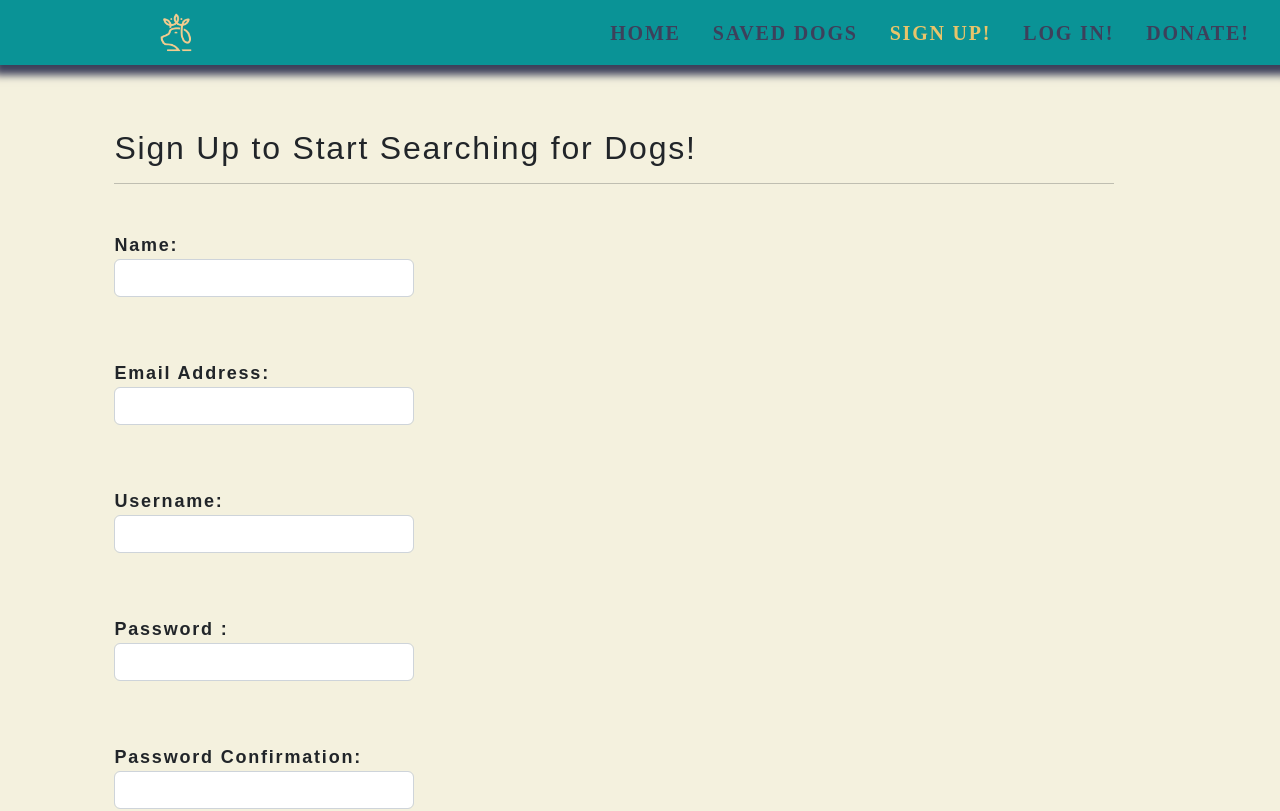
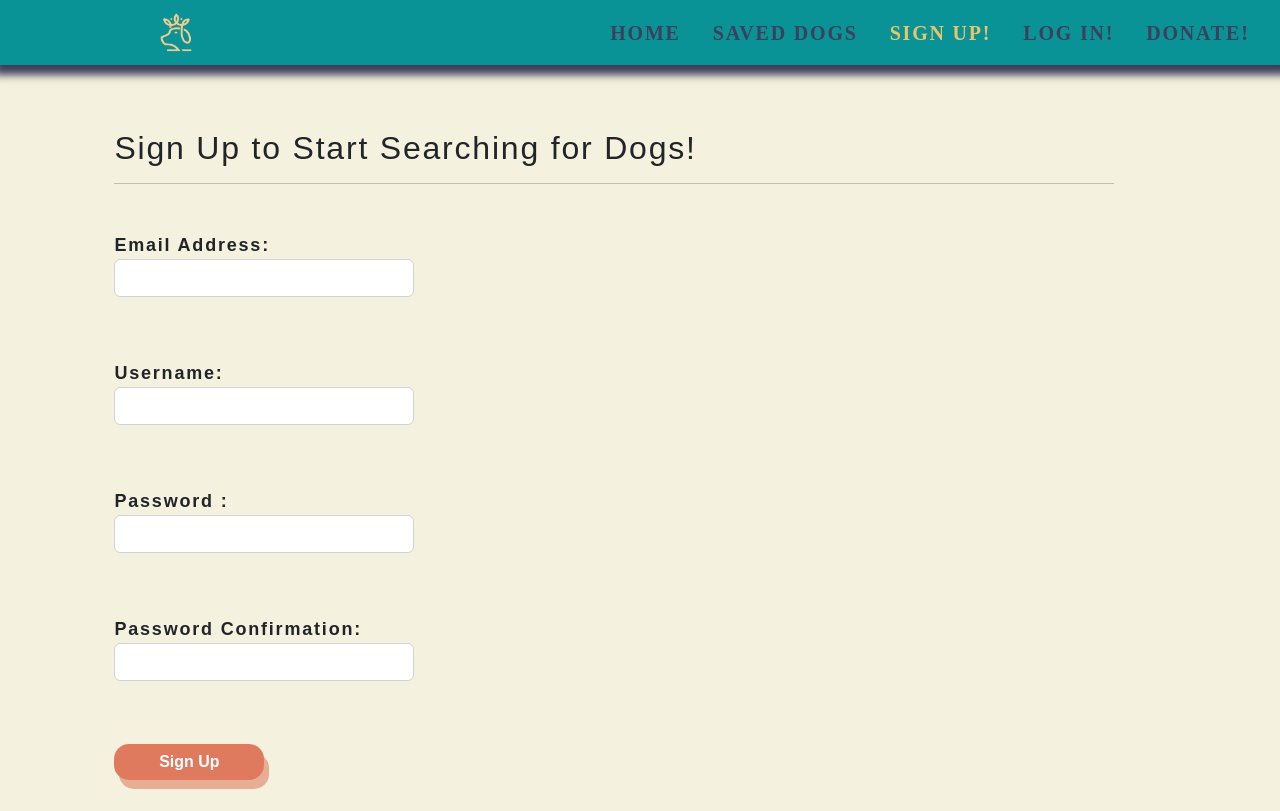
Before and after one commit to MaddieGillis/wags-to-riches, a React (Create React App) app in the folder client/: page /signup in a window 1280 px wide. Shown: the top 811 px of the page. Built offline with nearby package versions, Linux system fonts and the light colour scheme; a web font is replaced by a local one.

Commit message:
fixed form state issue in signup.js

```diff
--- a/client/src/Pages/Signup.js
+++ b/client/src/Pages/Signup.js
@@ -6,7 +6,7 @@ import Auth from '../utils/Auth';
 
 function Signup() {
   const [formState, setFormState] = useState({
-    name: "",
+    username: "",
     email: "",
     message: "",
     password: "",
@@ -15,7 +15,7 @@ function Signup() {
 
   const [errorMessage, setErrorMessage] = useState("");
 
-  const { name, email, username, password, passwordConfirmation } = formState;
+  const { email, username, password, passwordConfirmation } = formState;
 
   const [addUser, { error, data }] = useMutation(ADD_USER, {onCompleted: (data)=>{
     Auth.login(data.addUser.token);
@@ -84,11 +84,11 @@ function Signup() {
       //setShowAlert(true);
     }
 
-    setFormState({
-      username: '',
-      email: '',
-      password: '',
-    });
+    // setFormState({
+    //   username: '',
+    //   email: '',
+    //   password: '',
+    // });
   };
 
   return (
@@ -98,24 +98,24 @@ function Signup() {
       </h2>
       <hr></hr>
       <form class="justify-content-center" id="contact-form">
-        <div class="mt-5">
-          <label htmlFor="name">Name:</label>
-          <input class="form-control" type="text" name="name" defaultValue={name} onBlur={handleChange} />
-        </div>
+        {/* <div class="mt-5"> */}
+          {/* <label htmlFor="name">Name:</label>
+          <input class="form-control" type="text" name="name" defaultValue={username} onBlur={handleChange} />
+        </div> */}
         <div class="mt-5">
           <label htmlFor="email">Email Address:</label>
           <input class="form-control" type="email" name="email" defaultValue={email} onBlur={handleChange} />
         </div>
         <div class="mt-5">
-          <label htmlFor="email">Username:</label>
-          <input class="form-control" type="username" name="username" defaultValue={username} onBlur={handleChange} />
+          <label htmlFor="username">Username:</label>
+          <input class="form-control" type="text" name="username" defaultValue={username} onBlur={handleChange} />
         </div>
         <div class="mt-5">
-          <label htmlFor="email">Password :</label>
+          <label htmlFor="password">Password :</label>
           <input class="form-control" type="password" name="password" defaultValue={password} onBlur={handleChange} />
         </div>
         <div class="mt-5">
-          <label htmlFor="email">Password Confirmation:</label>
+          <label htmlFor="passwordConfirmation">Password Confirmation:</label>
           <input class="form-control" type="password" name="passwordConfirmation" defaultValue={passwordConfirmation} onBlur={handleChange} />
         </div>
         {errorMessage && (
```
